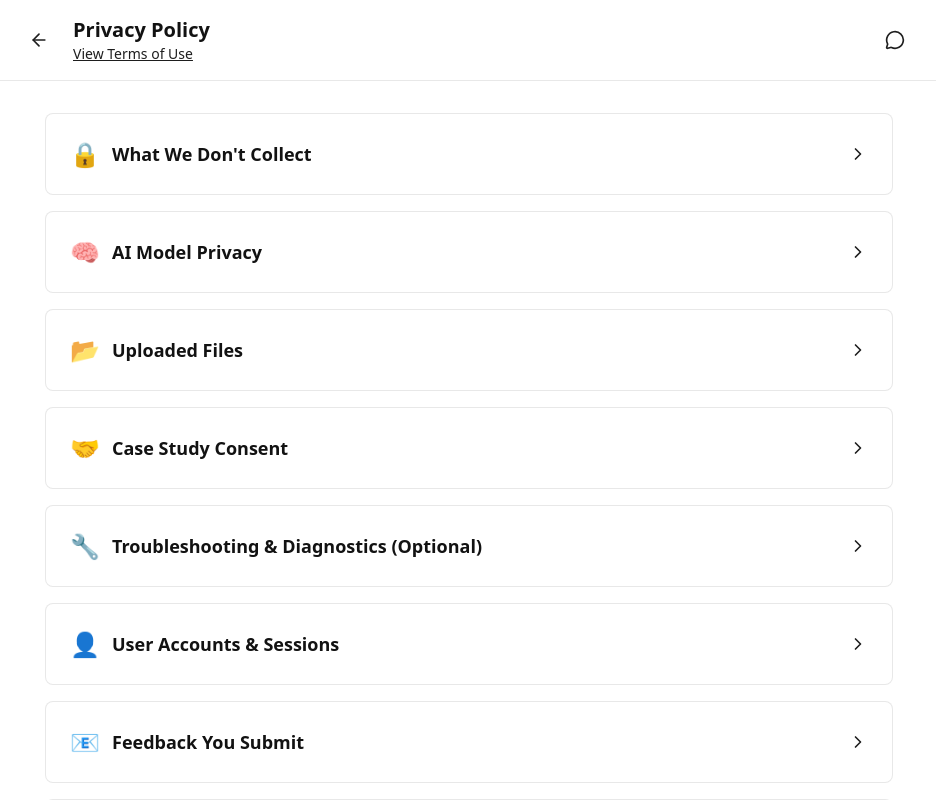
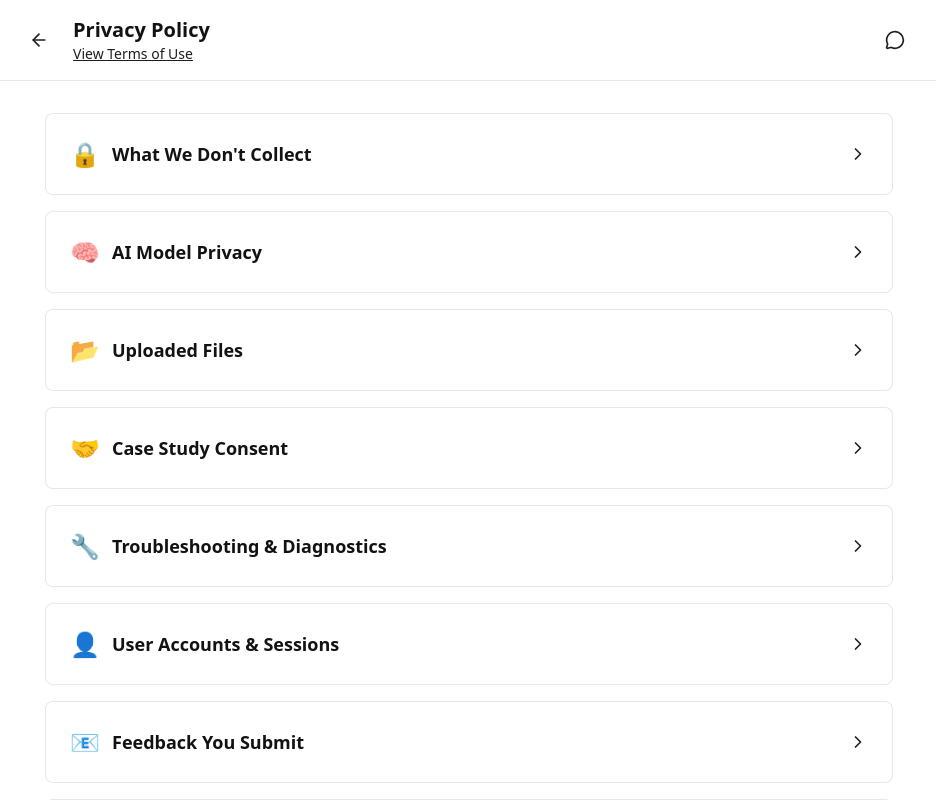
Before and after one commit to jazykhan3/Pandora, a React (Vite) app: page /privacy in a window 1280 px wide. Shown: the top 800 px of the page, without its empty margins (171-1107 px from the left). Built offline with nearby package versions, Linux system fonts and the light colour scheme.

Commit message:
Update Privacy.tsx

```diff
--- a/src/pages/Privacy.tsx
+++ b/src/pages/Privacy.tsx
@@ -103,7 +103,7 @@ export default function Privacy() {
     },
     {
       id: "diagnostics",
-      title: "Troubleshooting & Diagnostics (Optional)",
+      title: "Troubleshooting & Diagnostics",
       icon: "🔧",
       content: (
         <div className="space-y-4">
```
